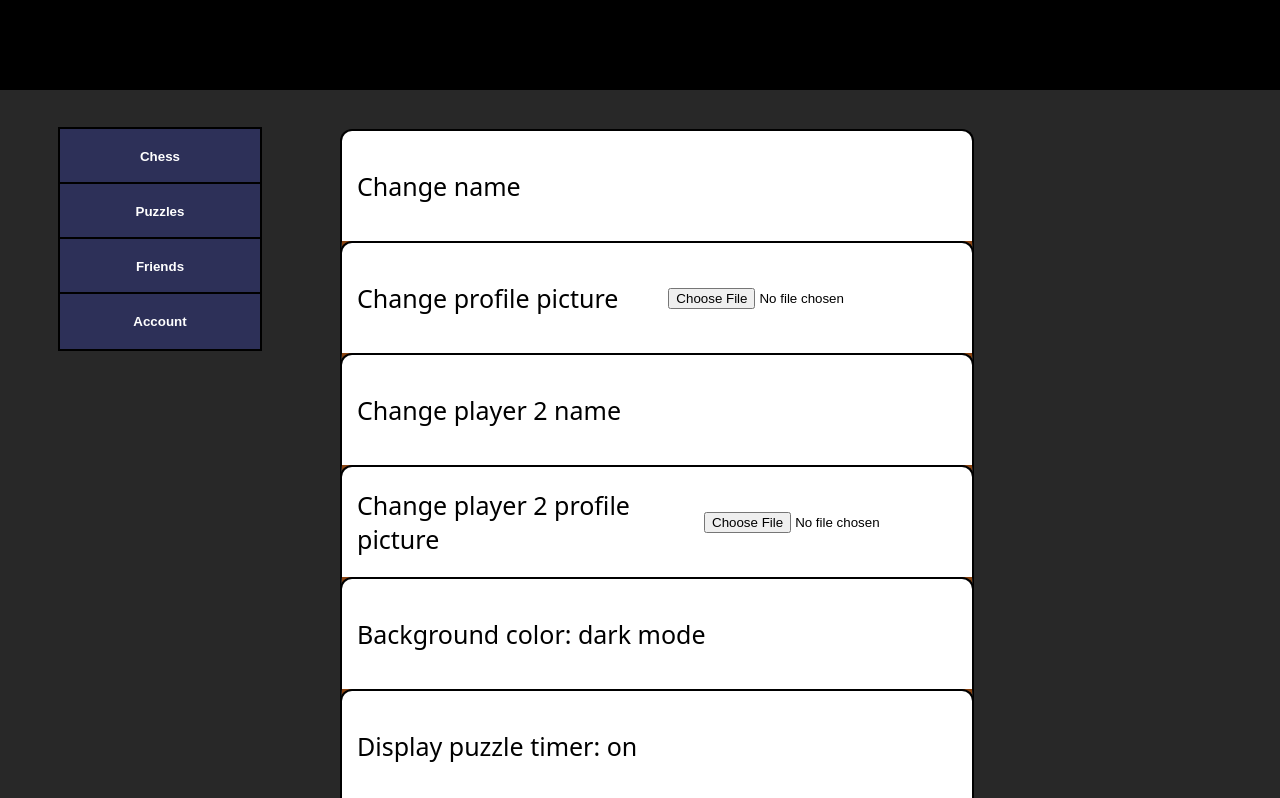
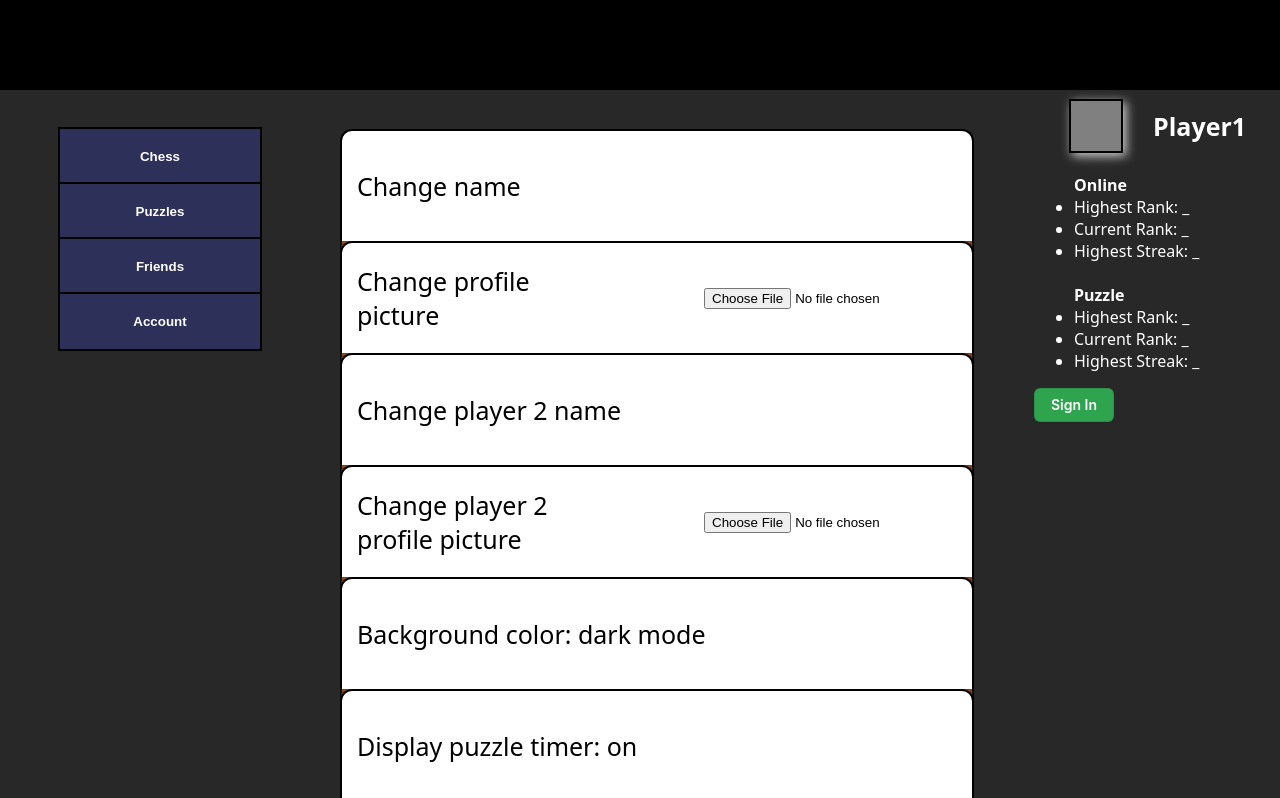
Before and after one commit to penguinawesome1/chess-website, a plain HTML site: page account.html in a window 1280 px wide. Shown: the top 798 px of the page. Drawn offline with Linux system fonts and the light colour scheme.

Commit message:
Add files via upload

```diff
--- a/account.css
+++ b/account.css
@@ -32,6 +32,24 @@
     box-shadow: rgba(20, 70, 32, .2) 0 1px 0 inset;
 }
 
+.banner {
+    padding: 5px;
+    font-weight: 850;
+    font-size: 25px;
+    display: flex;
+    justify-content: left;
+    align-items: center;
+}
+
+.profile-picture-box {
+    width: 50px;
+    height: 50px;
+    background-color: gray;
+    border: 2px solid black;
+    box-shadow: 3px 3px 10px lightgray;
+    margin: 0 30px 0 30px;
+}
+
 .keyboard {
     padding: 0;
     margin: 60px;
@@ -55,6 +73,7 @@
     color: black;
     font-weight: 500;
     z-index: var(--order);
+    transition: .2s;
 }
 
 .key:hover {
@@ -71,7 +90,7 @@
     animation: slide-in-right .5s ease-in-out forwards;
     animation-delay: calc(var(--order) * 30ms);
     scroll-snap-align: start;
-    transform: translateX(200%);
+    transform: translateX(-120%) scale(0.4);
     opacity: 0.1;
     animation-play-state: paused;
 }
@@ -82,7 +101,7 @@
 
 @keyframes slide-in-right {
     to {
-        transform: translateX(0);
+        transform: translateX(0) scale(1);
         opacity: 1;
     }
 }
--- a/account.html
+++ b/account.html
@@ -25,14 +25,14 @@
             </div></div>
             <div class="key-wrapper" style="--order: 2"><div class="key" id="change-profile-picture-player1">
                 Change profile picture
-                <input type="file" id="image-input1" style="margin-left: 50px;">
+                <input type="file" id="image-input1" style="margin-left: 100px;">
             </div></div>
             <div class="key-wrapper" style="--order: 3"><div class="key" id="change-username-player2">
                 Change player 2 name
             </div></div>
             <div class="key-wrapper" style="--order: 4"><div class="key" id="change-profile-picture-player2">
                 Change player 2 profile picture
-                <input type="file" id="image-input2" style="margin-left: 50px;">
+                <input type="file" id="image-input2" style="margin-left: 100px;">
             </div></div>
             <div class="key-wrapper" style="--order: 5"><div class="key" id="color-mode">
                 Background color: dark mode
@@ -50,7 +50,7 @@
                 Delete account
             </div></div>
         </div>
-        <!-- <div class="info-box">
+        <div class="info-box">
             <div id="capturesWhite" class="banner">
                 <div id="profile-picture1" class="profile-picture-box"></div>
                 <div id="username1">Player1</div>
@@ -60,13 +60,14 @@
                 <li>Highest Rank: _</li>
                 <li>Current Rank: _</li>
                 <li>Highest Streak: _</li>
+                <br>
                 <strong>Puzzle</strong>
                 <li>Highest Rank: _</li>
                 <li>Current Rank: _</li>
                 <li>Highest Streak: _</li>
             </ul>
             <button id="sign-in" class="sign-in-btn">Sign In</button>
-        </div> -->
+        </div>
     </div>
 </body>
 </html>
```
